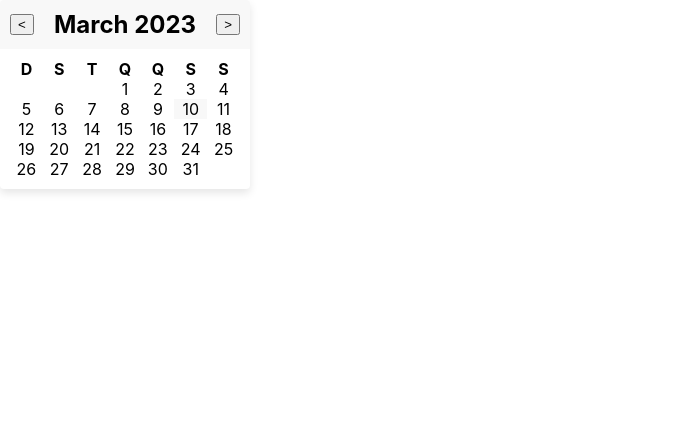
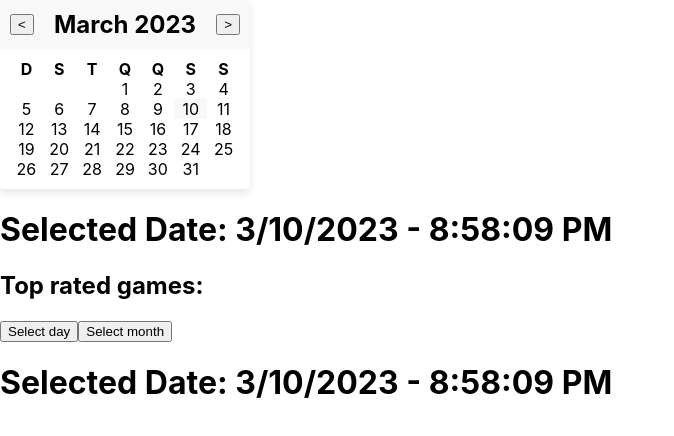
Before and after one commit to al-barbosa/game_monitor, a React (Create React App) app: page / in a window 1280 px wide. Shown: the top 436 px of the page, without its empty margins (0-674 px from the left). Built offline with nearby package versions, Linux system fonts and the light colour scheme.

Commit message:
feat: Added API to set

```diff
--- a/src/App.tsx
+++ b/src/App.tsx
@@ -1,12 +1,16 @@
 import React from 'react'
 import { DateProvider } from './contexts/DateContext';
 import Calendar from './components/Calendar';
+import GamesList from './components/GamesList';
+import GamesGraphs from './components/GamesGraphs';
 
 function App() {
   return (
     <DateProvider>
       <div className="App">
         <Calendar date={new Date()} />
+        <GamesList />
+        <GamesGraphs />
       </div>
     </DateProvider>
   );
--- /dev/null
+++ b/src/components/GamesGraphs.tsx
@@ -0,0 +1,14 @@
+import React, { useContext } from 'react';
+import { DateContext } from '../contexts/DateContext';
+
+const GamesGraphs: React.FC = () => {
+  const { selectDate } = useContext(DateContext);
+
+  return (
+    <h1>
+      Selected Date: {selectDate.toLocaleDateString()} - {selectDate.toLocaleTimeString()}
+    </h1>
+  );
+};
+
+export default GamesGraphs;
--- /dev/null
+++ b/src/components/GamesList.tsx
@@ -0,0 +1,87 @@
+import React, { useContext, useState, useEffect } from 'react';
+import { DateContext } from '../contexts/DateContext';
+
+interface Game {
+  id: number;
+  name: string;
+  released: string;
+  rating: number;
+}
+
+const GamesList: React.FC = () => {
+  const { selectDate } = useContext(DateContext);
+
+  const [games, setGames] = useState<Game[]>([]);
+  const [selectedDay, setSelectedDay] = useState<number | null>(null);
+  const [selectedMonth, setSelectedMonth] = useState<number | null>(null);
+  const [isLoading, setIsLoading] = useState(false);
+
+  useEffect(() => {
+    setIsLoading(true);
+    const fetchGames = async () => {
+      try {
+        let formattedDate = selectDate.toISOString().split('T')[0];
+        let ratingFilter = '';
+        if (selectedDay !== null) {
+          formattedDate = `${formattedDate.slice(0, -2)}${selectedDay}`;
+          console.log(formattedDate)
+          const response = await fetch(`https://api.rawg.io/api/games?key=730fd79adb5a423fb494edd29280c593&dates=${formattedDate},${formattedDate}`);
+          const data = await response.json();
+          setGames(data.results);
+        } else if (selectedMonth !== null) {
+          formattedDate = `${formattedDate.slice(0, -5)}${selectedMonth}-01`;
+          const lastDayOfMonth = new Date(selectDate.getFullYear(), selectedMonth, 0).getDate();
+          formattedDate += `,${formattedDate.slice(0, -2)}${lastDayOfMonth}`;
+          ratingFilter = '&metacritic=1,100';
+        }
+        // const response = await fetch(`https://api.rawg.io/api/games?key=730fd79adb5a423fb494edd29280c593&dates=${formattedDate}${ratingFilter}`);
+        // const data = await response.json();
+        // console.log(data.results);
+        // setGames(data.results);
+      } catch (error) {
+        console.error(error);
+      } finally {
+        setIsLoading(false);
+      }
+    };
+
+    fetchGames();
+  }, [selectDate, selectedDay, selectedMonth]);
+
+
+  const handleSelectDay = (day: number) => {
+    setSelectedDay(day);
+    setSelectedMonth(null);
+  };
+
+  const handleSelectMonth = (month: number) => {
+    setSelectedDay(null);
+    setSelectedMonth(month);
+  };
+
+  return (
+    <div>
+      <h1>
+        Selected Date: {selectDate.toLocaleDateString()} - {selectDate.toLocaleTimeString()}
+      </h1>
+      <h2>Top rated games:</h2>
+      <div>
+        <button onClick={() => handleSelectDay(selectDate.getDate())}>Select day</button>
+        <button onClick={() => handleSelectMonth(selectDate.getMonth() + 1)}>Select month</button>
+      </div>
+      {isLoading ? (
+        <p>Loading...</p>
+      ) : (
+        <ul>
+          {games.map(game => (
+            <li key={game.id}>
+              <strong>{game.name}</strong> - Released: {game.released} - Rating: {game.rating}
+            </li>
+          ))}
+        </ul>
+      )}
+    </div>
+  );
+};
+
+export default GamesList;
```
